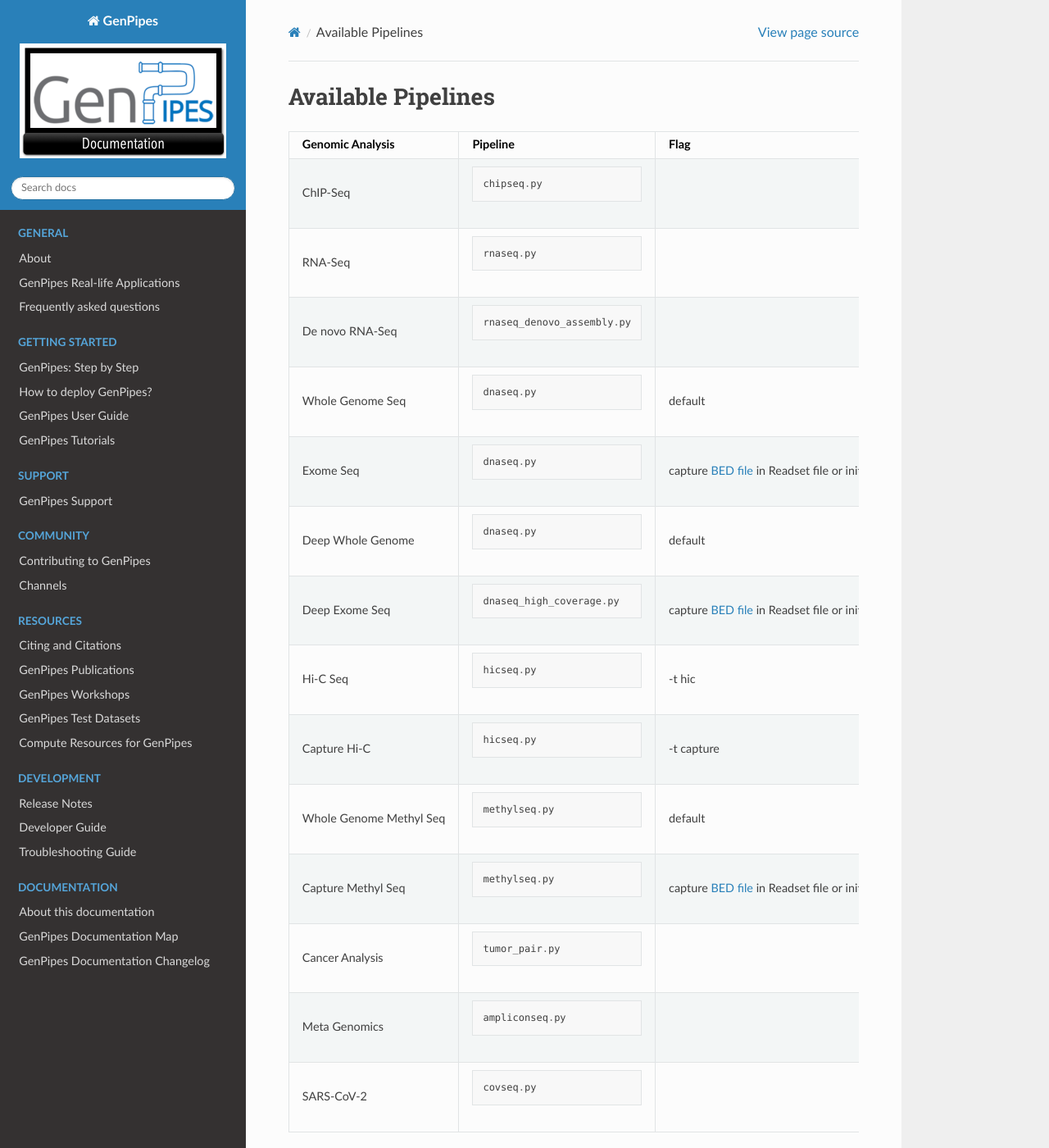
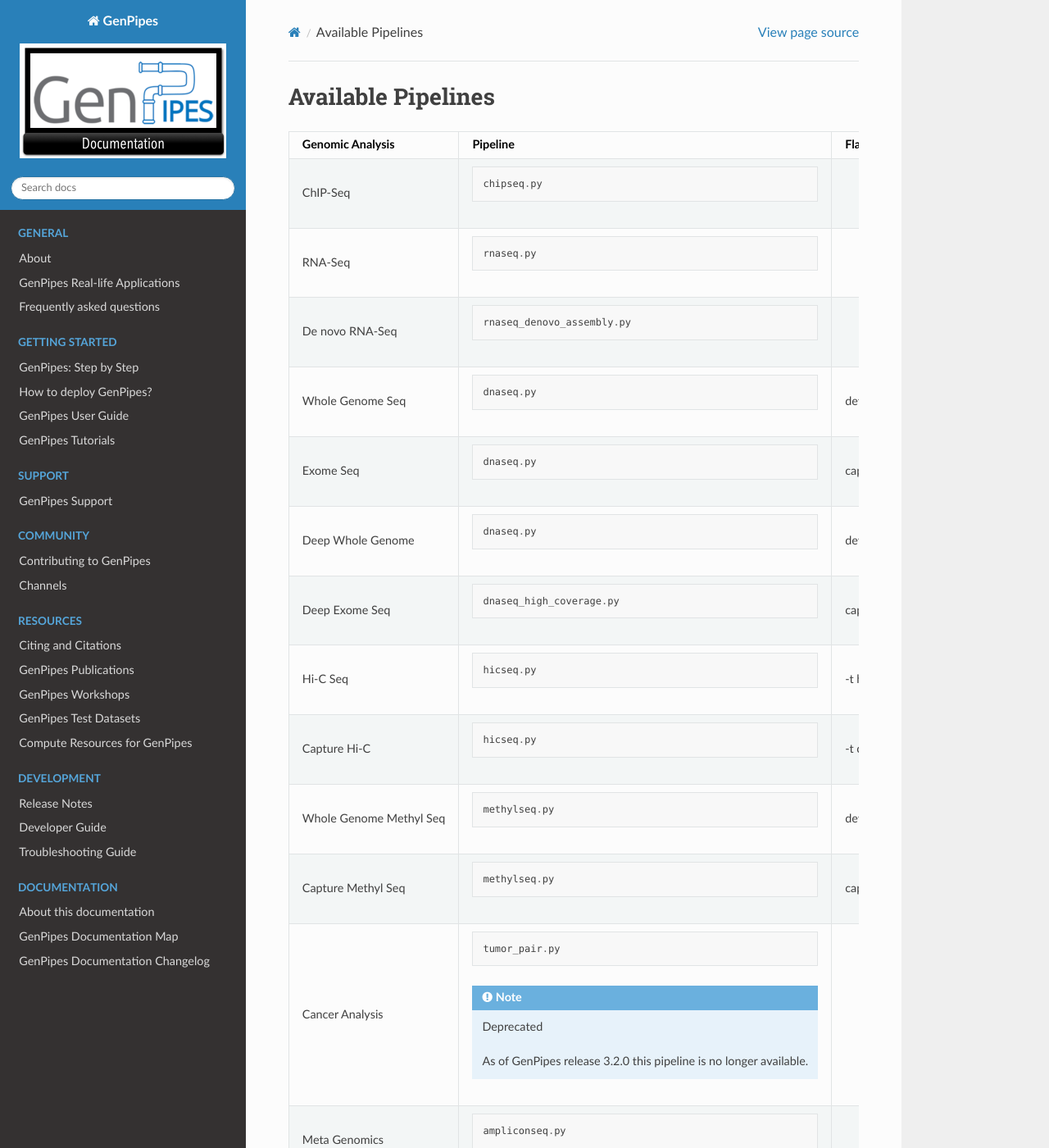
Before and after one commit to c3g/GenPipes_Docs, a Sphinx documentation site: the page built from docs/source/get-started/concepts/available_pipelines.rst, in a window 1280 px wide and 1400 px high. Shown: the whole window at 82% size. Built offline with Sphinx 7.4.7 and the Read the Docs theme 2.0.0, drawn with Linux system fonts in a browser that asks for light colours; formulas are drawn with MathJax 3; the version number could not be read and is left out.

Commit message:
Refs #111 self review fixes after 3.2.0 updates

```diff
--- a/docs/source/get-started/concepts/available_pipelines.rst
+++ b/docs/source/get-started/concepts/available_pipelines.rst
@@ -58,6 +58,12 @@
    | Cancer Analysis  |::                            |          | `Cancer Analysis Manual`_       |
    |                  |                              |          |                                 |
    |                  |   tumor_pair.py              |          |                                 |
+   |                  |                              |          |                                 |
+   |                  |.. note:: Deprecated          |          |                                 |
+   |                  |                              |          |                                 |
+   |                  |   As of GenPipes release     |          |                                 |
+   |                  |   3.2.0 this pipeline is no  |          |                                 |
+   |                  |   longer available.          |          |                                 |
    +------------------+------------------------------+----------+---------------------------------+
    | Meta Genomics    |::                            |          | `Meta Genomics Manual`_         |
    |                  |                              |          |                                 |
--- a/docs/source/get-started/using_gp.rst
+++ b/docs/source/get-started/using_gp.rst
@@ -63,7 +63,7 @@
 
 4. The specific steps to be executed, indicated by the flag “-s”.
 
-In addition to the :ref:`configuration files<docs_config_ini_file>` and the input :ref:`readset file<docs_readset_file>`, certain pipelines such as ChIP-Seq and RNA sequencing (RNA-Seq), require a :ref:`design file<docs_design_file>` that describes each contrast. Custom sample groupings can be defined in the design file. :ref:`Design files<docs_design_file>` are indicated by the flag “-d”. The tumor_pair pipeline requires normal−tumor pairing information provided in a standard comma-separated values file using the “-p” option. More information on the design file and the content of each file type can be found in the :ref:`GenPipes User Guide<docs_user_guide>`.
+In addition to the :ref:`configuration files<docs_config_ini_file>` and the input :ref:`readset file<docs_readset_file>`, certain pipelines such as ChIP-Seq and RNA sequencing (RNA-Seq), require a :ref:`design file<docs_design_file>` that describes each contrast. Custom sample groupings can be defined in the design file. :ref:`Design files<docs_design_file>` are indicated by the flag “-d”. More information on the design file and the content of each file type can be found in the :ref:`GenPipes User Guide<docs_user_guide>`.
 
 .. image:: /img/gp_command_profile.png
 
```
